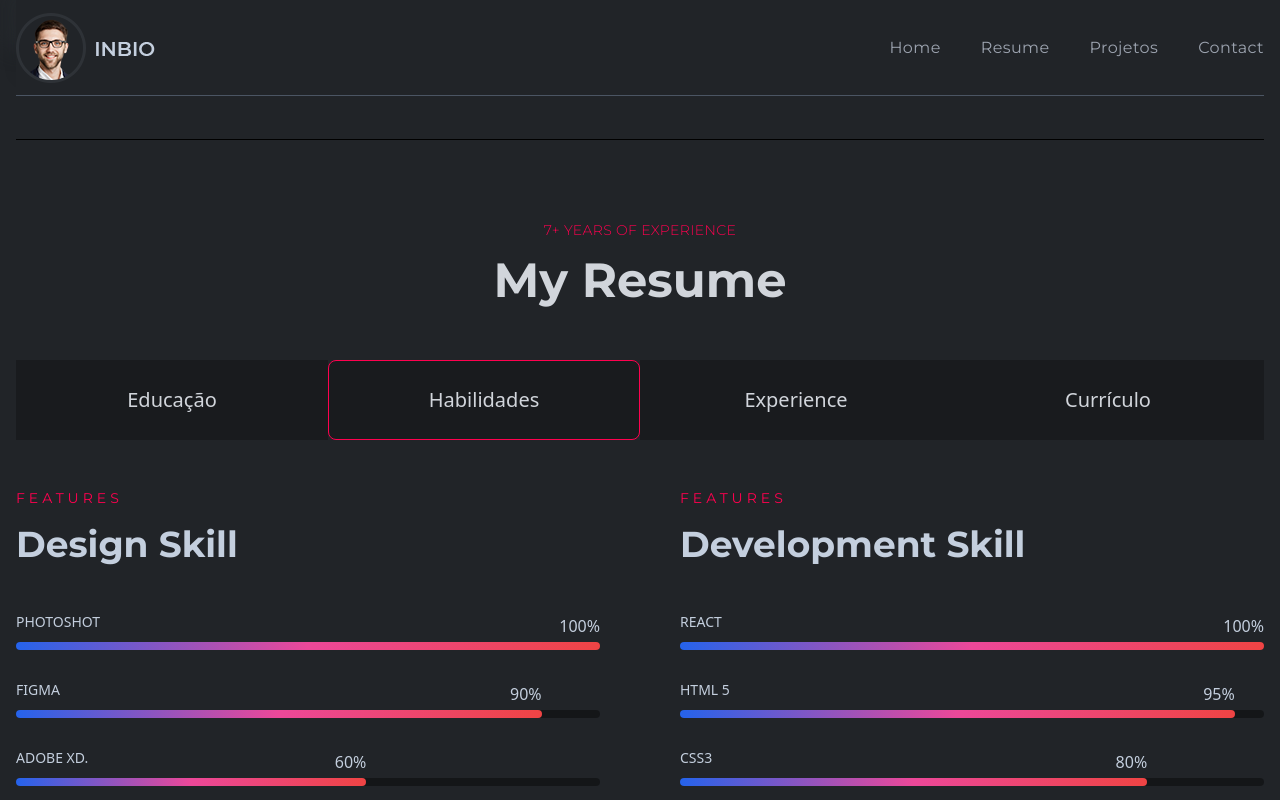
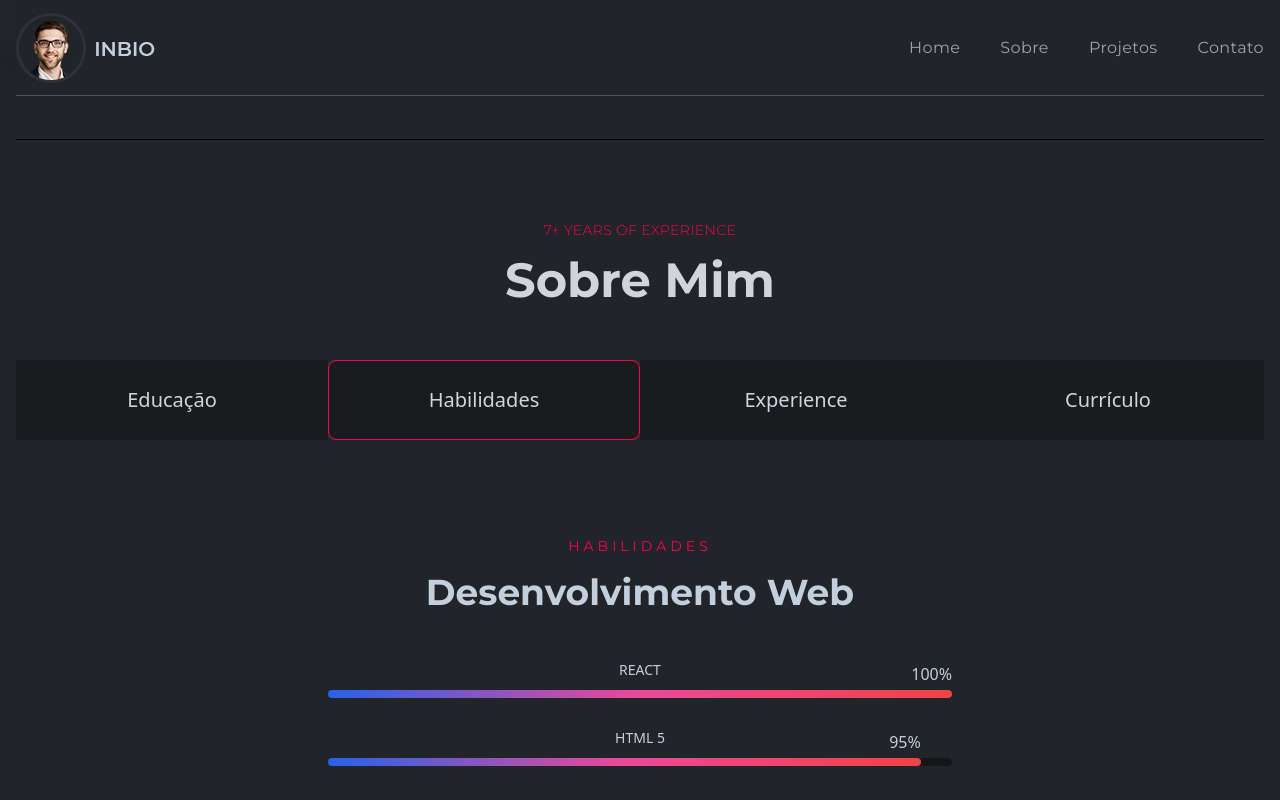
Before and after one commit to Lul4t3ch/portfolio-website, a React (Create React App) app: page / in a window 1280 px wide. Both pictures are taken after a click on the item "Habilidades". Shown: the part 545-1345 px from the top of the page. Built offline with nearby package versions, Linux system fonts and the light colour scheme.

Commit message:
sessão sobre mim

```diff
--- a/src/components/resume/Education.js
+++ b/src/components/resume/Education.js
@@ -7,15 +7,15 @@ const Education = () => {
     <motion.div
       initial={{ opacity: 0 }}
       animate={{ opacity: 1, transition: { duration: 0.5 } }}
-      className="w-full flex flex-col lgl:flex-row gap-10 lgl:gap-20"
+      className="w-full flex justify-center items-center"
     >
       {/* part one */}
       <div>
-        <div className="py-6 lgl:py-12 font-titleFont flex flex-col gap-4">
+        <div className="py-8 lgl:py-16 font-titleFont flex justify-center items-center text-center flex-col gap-4">
           <p className="text-sm text-designColor tracking-[4px]">2022 - 2024</p>
           <h2 className="text-3xl md:text-4xl font-bold">Formação Acadêmica</h2>
         </div>
-        <div className="mt-6 lgl:mt-14 w-full h-[1000px] flex flex-col gap-10">
+        <div className="mt-6 lgl:mt-14 w-full h-[300px] flex flex-col gap-10">
           <ResumeCard
             title="Análise e Desenvolvimento de Sistemas"
             subTitle="Unicesumar (Jul 2022 - Dez 2024)"
--- a/src/components/resume/Resume.js
+++ b/src/components/resume/Resume.js
@@ -13,7 +13,7 @@ const Resume = () => {
   return (
     <section id="resume" className="w-full py-20 border-b-[1px] border-b-black">
       <div className="flex justify-center items-center text-center">
-        <Title title="7+ YEARS OF EXPERIENCE" des="My Resume" />
+        <Title title="7+ YEARS OF EXPERIENCE" des="Sobre mim" />
       </div>
       <div>
         <ul className="w-full grid grid-cols-1 md:grid-cols-2 xl:grid-cols-4">
--- a/src/components/resume/ResumeCard.js
+++ b/src/components/resume/ResumeCard.js
@@ -2,7 +2,7 @@ import React from 'react'
 
 const ResumeCard = ({title,subTitle,result,des}) => {
   return (
-    <div className="w-full h-1/3 group flex">
+    <div className="w-full h-4/5 group flex">
       <div className="w-full bg-black bg-opacity-20 hover:bg-opacity-30 duration-300  rounded-lg p-4 lgl:px-10 flex flex-col justify-center gap-6 lgl:gap-10 shadow-shadowOne">
         <div className="flex flex-col lgl:flex-row justify-between gap-4 lgl:gap-0 lgl:items-center">
           <div>
--- a/src/components/resume/Skills.js
+++ b/src/components/resume/Skills.js
@@ -6,90 +6,14 @@ const Skills = () => {
     <motion.div
       initial={{ opacity: 0 }}
       animate={{ opacity: 1, transition: { duration: 0.5 } }}
-      className="w-full flex flex-col lgl:flex-row gap-10 lgl:gap-20"
+      className="w-full flex justify-center items-center"
     >
-      <div className="w-full lgl:w-1/2">
+      <div className="w-[50%] py-8 lgl:py-12 flex-col items-center text-center ">
         <div className="py-12 font-titleFont flex flex-col gap-4">
           <p className="text-sm text-designColor tracking-[4px] uppercase">
-            Features
+            Habilidades
           </p>
-          <h2 className="text-3xl md:text-4xl font-bold">Design Skill</h2>
-        </div>
-        <div className='className="mt-14 w-full flex flex-col gap-6'>
-          <div className="overflow-x-hidden">
-            <p className="text-sm uppercase font-medium">Photoshot</p>
-            <span className="w-full h-2 bgOpacity rounded-md inline-flex mt-2">
-              <motion.span
-                initial={{ x: "-100%", opacity: 0 }}
-                animate={{ x: 0, opacity: 1 }}
-                transition={{ duration: 0.5, delay: 0.5 }}
-                className="w-full h-full bg-gradient-to-r from-blue-600 via-pink-500 to-red-500 rounded-md relative"
-              >
-                <span className="absolute -top-7 right-0">100%</span>
-              </motion.span>
-            </span>
-          </div>
-          <div className="overflow-x-hidden">
-            <p className="text-sm uppercase font-medium">Figma</p>
-            <span className="w-full h-2 bgOpacity rounded-md inline-flex mt-2">
-              <motion.span
-                initial={{ x: "-100%", opacity: 0 }}
-                animate={{ x: 0, opacity: 1 }}
-                transition={{ duration: 0.5, delay: 0.5 }}
-                className="w-[90%] h-full bg-gradient-to-r from-blue-600 via-pink-500 to-red-500 rounded-md relative"
-              >
-                <span className="absolute -top-7 right-0">90%</span>
-              </motion.span>
-            </span>
-          </div>
-          <div className="overflow-x-hidden">
-            <p className="text-sm uppercase font-medium">Adobe XD.</p>
-            <span className="w-full h-2 bgOpacity rounded-md inline-flex mt-2">
-              <motion.span
-                initial={{ x: "-100%", opacity: 0 }}
-                animate={{ x: 0, opacity: 1 }}
-                transition={{ duration: 0.5, delay: 0.5 }}
-                className="w-[60%] h-full bg-gradient-to-r from-blue-600 via-pink-500 to-red-500 rounded-md relative"
-              >
-                <span className="absolute -top-7 right-0">60%</span>
-              </motion.span>
-            </span>
-          </div>
-          <div className="overflow-x-hidden">
-            <p className="text-sm uppercase font-medium">Adobe Illustrator</p>
-            <span className="w-full h-2 bgOpacity rounded-md inline-flex mt-2">
-              <motion.span
-                initial={{ x: "-100%", opacity: 0 }}
-                animate={{ x: 0, opacity: 1 }}
-                transition={{ duration: 0.5, delay: 0.5 }}
-                className="w-[70%] h-full bg-gradient-to-r from-blue-600 via-pink-500 to-red-500 rounded-md relative"
-              >
-                <span className="absolute -top-7 right-0">70%</span>
-              </motion.span>
-            </span>
-          </div>
-          <div className="overflow-x-hidden">
-            <p className="text-sm uppercase font-medium">Design</p>
-            <span className="w-full h-2 bgOpacity rounded-md inline-flex mt-2">
-              <motion.span
-                initial={{ x: "-100%", opacity: 0 }}
-                animate={{ x: 0, opacity: 1 }}
-                transition={{ duration: 0.5, delay: 0.5 }}
-                className="w-[95%] h-full bg-gradient-to-r from-blue-600 via-pink-500 to-red-500 rounded-md relative"
-              >
-                <span className="absolute -top-7 right-0">95%</span>
-              </motion.span>
-            </span>
-          </div>
-        </div>
-      </div>
-
-      <div className="w-full lgl:w-1/2">
-        <div className="py-12 font-titleFont flex flex-col gap-4">
-          <p className="text-sm text-designColor tracking-[4px] uppercase">
-            Features
-          </p>
-          <h2 className="text-3xl md:text-4xl font-bold">Development Skill</h2>
+          <h2 className="text-3xl md:text-4xl font-bold">Desenvolvimento Web</h2>
         </div>
         <div className="flex flex-col gap-6">
           <div className="overflow-x-hidden">
--- a/src/constants/index.js
+++ b/src/constants/index.js
@@ -6,7 +6,7 @@ export const navLinksdata = [
   },
   {
     _id: 1004,
-    title: "Resume",
+    title: "Sobre",
     link: "resume",
   },
   {
@@ -16,7 +16,7 @@ export const navLinksdata = [
   },
   {
     _id: 1006,
-    title: "Contact",
-    link: "contact",
+    title: "Contato",
+    link: "contato",
   },
 ];
```
